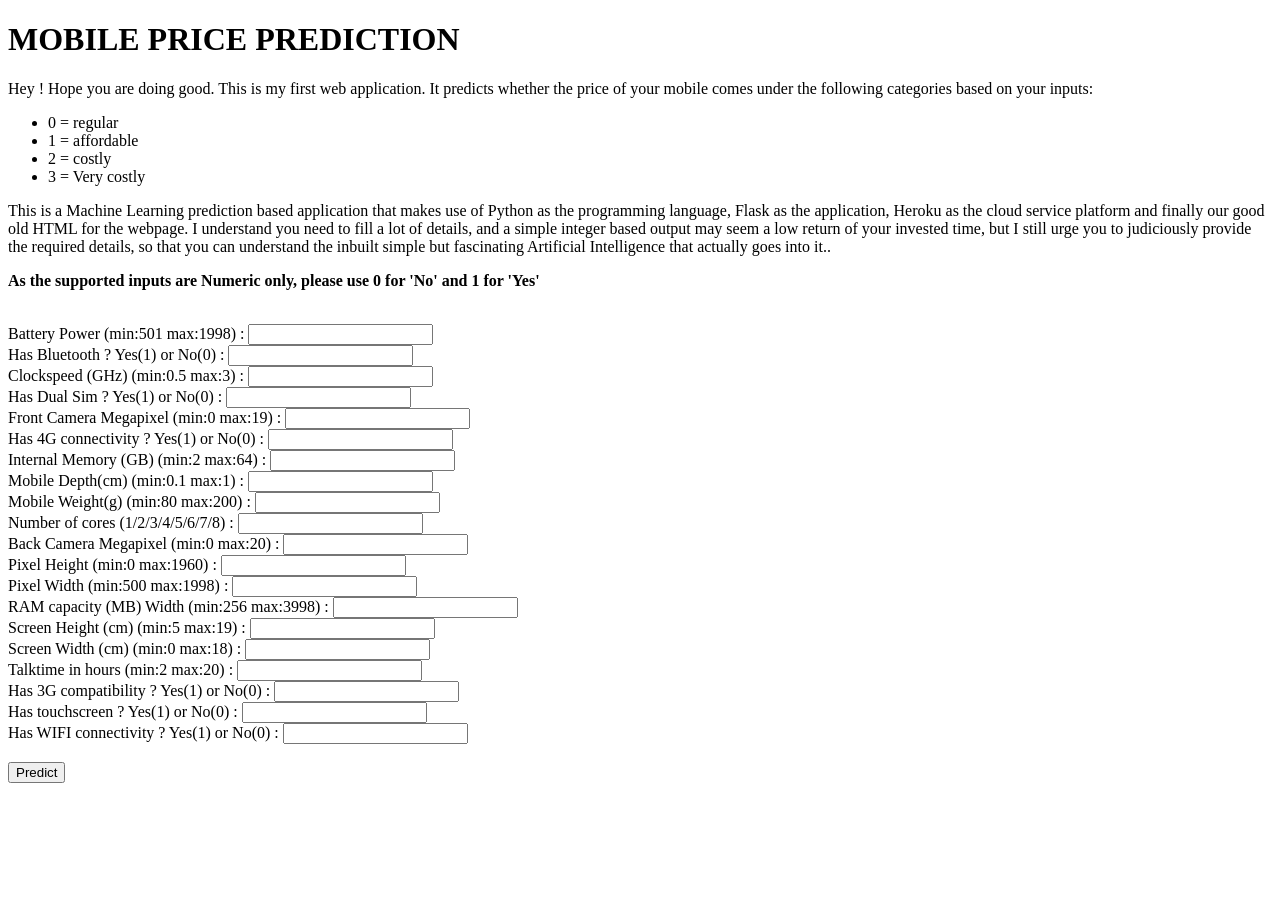
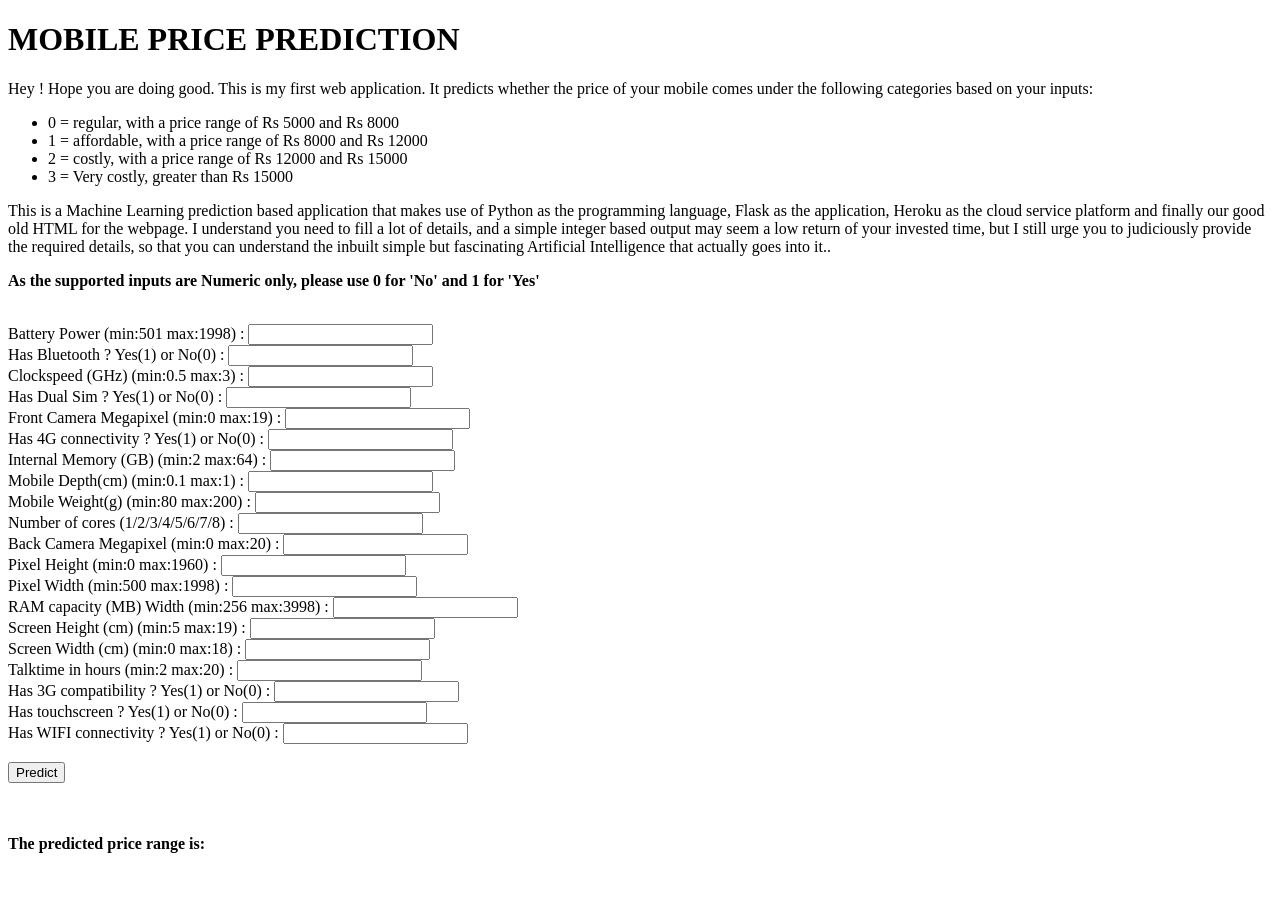
Before and after one commit to suvosom1997/mobile_pred, a Flask app: page / in a window 1280 px wide. Before the commit the page ends 783 px from the top, so only its background shows below. Run offline with Flask 2, Linux system fonts and the light colour scheme; parts of the project's set-up code (start-up, migrations or seed data) failed here and were passed over.

Commit message:
Code updated

```diff
--- a/app.py
+++ b/app.py
@@ -43,7 +43,16 @@ def predict():
     final_input=scalar.transform(np.array(data).reshape(1,-1))
     print(final_input)
     output=model.predict(final_input)[0]
-    return render_template("home.html",prediction_text="The price prediction is {}".format(output))
+    if output == 0:
+        return render_template("home.html",prediction_text="REGULAR, with a price range of Rs 5000 and Rs 8000")
+    elif output == 1:
+        return render_template("home.html",prediction_text="AFFORDABLE, with a price range of Rs 8000 and Rs 12000")
+    elif output == 2:
+        return render_template("home.html",prediction_text="COSTLY, with a price range of Rs 12000 and Rs 15000")
+    elif output == 3:
+        return render_template("home.html",prediction_text="VERY COSTLY, with a price range greater than Rs 15000")
+
+
 
 if __name__=="__main__":
-    app.run(debug=True)
+    app.run(debug=True )
--- a/templates/home.html
+++ b/templates/home.html
@@ -32,10 +32,10 @@
 Hey ! Hope you are doing good. This is my first web application. It predicts whether the price of your mobile comes under the following categories based on your inputs:
 
 <ul>
-  <li>0 = regular</li>
-  <li>1 = affordable</li>
-  <li>2 = costly</li>
-  <li>3 = Very costly</li>
+  <li>0 = regular, with a price range of Rs 5000 and Rs 8000</li>
+  <li>1 = affordable, with a price range of Rs 8000 and Rs 12000</li>
+  <li>2 = costly, with a price range of Rs 12000 and Rs 15000</li>
+  <li>3 = Very costly, greater than Rs 15000</li>
 
 </ul>
 
@@ -53,7 +53,7 @@ This is a Machine Learning prediction based application that makes use of Python
 </br>
 
 <div>
-<form action="/result" method="POST">
+<form action="{{ url_for('predict')}}"method="post">
 
 <label for="battery_power">Battery Power (min:501 max:1998)    :</label> <input id="battery_power" name="battery_power" type="text" /><br />
 
@@ -111,9 +111,11 @@ This is a Machine Learning prediction based application that makes use of Python
 
 
  </div>
-
+ <p><strong>The predicted price range is:</strong></p>
  {{prediction_text}}
 
+<br />
+<br />
 
 
 </body>
```
